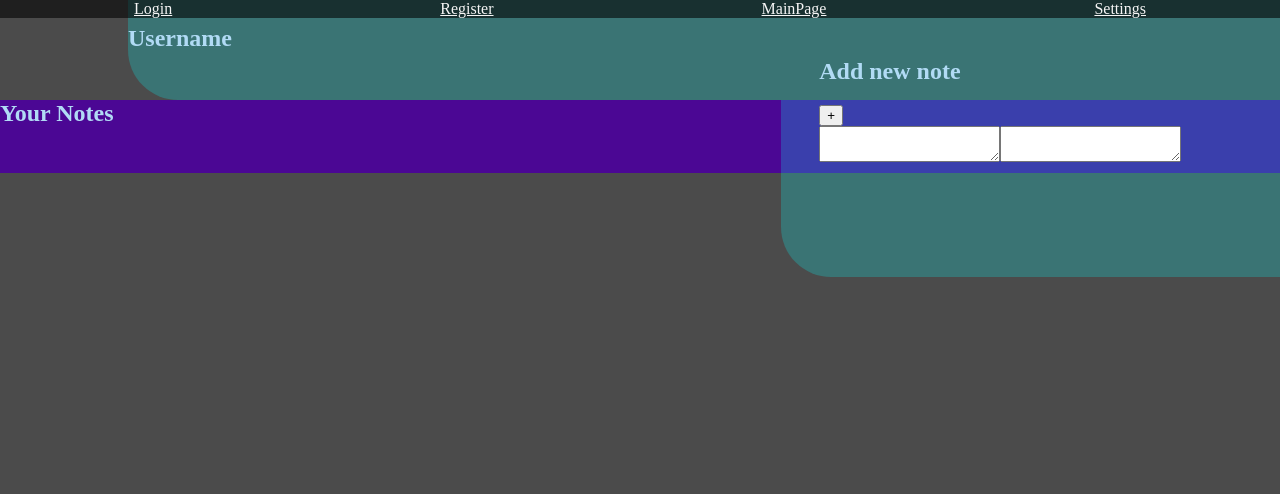
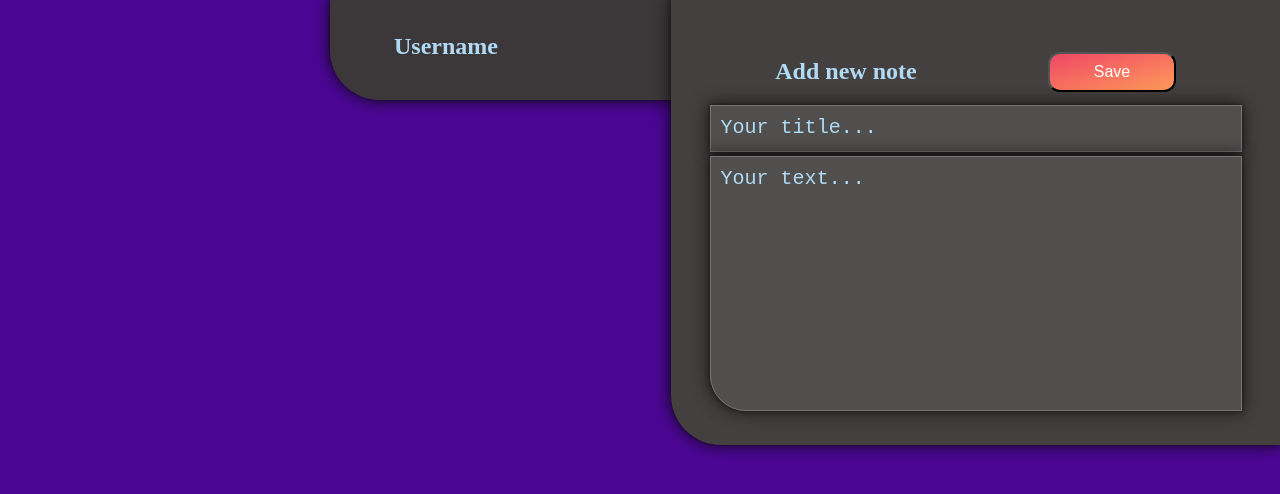
Before and after one commit to sabligeri/DayTranquil, a React (Vite) app in the folder frontend/: page /main in a window 1280 px wide. Shown: the top 494 px of the page. Built offline with nearby package versions, Linux system fonts and the light colour scheme.

Commit message:
add note css designe work

```diff
--- a/frontend/src/App.tsx
+++ b/frontend/src/App.tsx
@@ -8,7 +8,7 @@ function App() {
 
     <div className="root-layout">
       {/* endpoints to: login, register, main page, settings */}
-      <DevelopmentHeadBar/>
+     {/*  <DevelopmentHeadBar/>  */}
       <main>
         <Outlet />
       </main>
--- a/frontend/src/components/note/AddNote.tsx
+++ b/frontend/src/components/note/AddNote.tsx
@@ -1,6 +1,6 @@
 import { useState } from "react";
 
-export default function AddNote() {
+export default function AddNote({reFetchNotes}) {
   const [title, setTitle] = useState("")
   const [text, setText] = useState("")
 
@@ -26,6 +26,7 @@ export default function AddNote() {
 
       const responseData = await response.json();
       console.log(responseData);
+      reFetchNotes()
     } catch (error) {
       console.error('Error fetching data:', error);
     }
@@ -45,12 +46,15 @@ export default function AddNote() {
 
   return (
     <div id="add-note">
-      <div>
+      <div id="add-note-headbar">
         <h2>Add new note</h2>
-        <button onClick={() => handleAddNote()}>+</button>
+        <button onClick={() => handleAddNote()}>Save</button>
       </div>
-      <textarea onChange={(e) => setTitle(e.target.value)}></textarea>
-      <textarea onChange={(e) => setText(e.target.value)}></textarea>
+      <div id="add-note-textarea-container" >
+
+      <textarea id="add-note-textarea-title" onChange={(e) => setTitle(e.target.value)}>Your title...</textarea>
+      <textarea id="add-note-textarea-text" onChange={(e) => setText(e.target.value)}>Your text...</textarea>
+      </div>
     </div>
   );
 }
--- a/frontend/src/components/note/Note.css
+++ b/frontend/src/components/note/Note.css
@@ -1,105 +1,200 @@
-
-
- #note-page{
+#note-page {
   background-color: #4b0794;
   color: #b1dbf5;
- }
+  min-height: 100vh;
+  /* hide scrollbar but allow scrolling */
+  -ms-overflow-style: none; /* for Internet Explorer, Edge */
+  scrollbar-width: none; /* for Firefox */
+  overflow-y: scroll;
+}
 
+::-webkit-scrollbar {
+  display: none; /* for Chrome, Safari, and Opera */
+}
 
-#note-headbar-spacer{
+#note-headbar {
+  height: 1px;
+  width: 100%;
+  position: sticky;
+  background-color: #4b0794;
+  z-index: 1;
+}
+
+#note-headbar-spacer {
   top: 0;
   background-color: rgb(255, 196, 0);
 }
 
-#note-user-name{
-  margin-left: 10%;
+#note-user-name {
+  /* margin-left: 20%; */
+  margin-left: 330px;
+  margin-top: 0;
   padding-top: 25px;
   padding-bottom: 25px;
   height: 50px;
-  margin-top: 0;
-  background-color: rgba(0, 255, 255, 0.227);
+  background-color: #3c3939fc;
   position: fixed;
   top: 0;
   width: 51%;
   z-index: 2;
-  vertical-align: text-top;
   border-radius: 0% 0% 0% 50px;
+  box-shadow: 0 0 0.25rem rgba(0, 0, 0, 0.5),
+    -0.125rem -0.125rem 1rem rgba(9, 9, 9, 0.5),
+    0.125rem 0.125rem 1rem rgba(22, 22, 22, 0.5);
+}
+
+#note-user-name-spacer {
+  margin-top: 1vh;
+  margin-left: 5vw;
+  width: 25px;
+}
+
+#add-note {
+  /* width: 33vw; */
+  /* height: 320px; */
+  width: 532px;
+  height: 368px;
+  background-color: #444040;
+  padding: 3vw;
+  position: fixed;
+  top: 0;
+  z-index: 3;
+  right: 0;
+  border-radius: 0% 0% 0% 50px;
+  box-shadow: 0 0 0.25rem rgba(0, 0, 0, 0.5),
+    -0.125rem -0.125rem 1rem rgba(9, 9, 9, 0.5),
+    0.125rem 0.125rem 1rem rgba(22, 22, 22, 0.5);
+}
+
+#add-note-headbar {
+  display: flex;
+  flex-direction: row;
+  align-items: center;
+  justify-content: space-around;
+}
+
+#add-note-headbar > h2 {
+}
+
+#add-note-headbar > button {
+  min-height: 5vh;
+  width: 10vw;
+  border-radius: 12px;
+  background: linear-gradient(to bottom right, #ef4765, #ff9a5a);
+  color: #ffffff;
+  font-size: 16px;
+}
+
+#add-note-headbar > button:not([disabled]):focus {
+  box-shadow: 0 0 0.25rem rgba(0, 0, 0, 0.5),
+    -0.125rem -0.125rem 1rem rgba(239, 71, 101, 0.5),
+    0.125rem 0.125rem 1rem rgba(255, 154, 90, 0.5);
+}
+
+#add-note-headbar > button:not([disabled]):hover {
+  box-shadow: 0 0 0.25rem rgba(0, 0, 0, 0.5),
+    -0.125rem -0.125rem 1rem rgba(239, 71, 101, 0.5),
+    0.125rem 0.125rem 1rem rgba(255, 154, 90, 0.5);
+}
+
+#add-note-textarea-container{
 
 }
 
-#add-note{
-  background-color: rgba(0, 255, 255, 0.227);
-  padding: 3vw;
-  position: fixed;
-  top: 0;
-  width: 100%;
-  z-index: 3;
-  width: 33%;
-  right: 0;
-  height: 200px;
-  border-radius: 0% 0% 0% 50px;
+#add-note-textarea-title{
+  width: 532px;
+  height: 47px;
+
+  padding: 10px;
+  box-sizing: border-box;
+  color: #b1dbf5;
+  font-size: 20px;
+  background-color:#514e4efc;
+  resize: none;
+  box-shadow: 0 0 0.25rem rgba(0, 0, 0, 0.5),
+  -0.125rem -0.125rem 1rem rgba(9, 9, 9, 0.5),
+  0.125rem 0.125rem 1rem rgba(22, 22, 22, 0.5);
 }
 
-#note-grid{
+#add-note-textarea-text{
+  width: 510px;
+  height: 233px;
+
+  padding: 10px;
+  border-radius: 0 0 0 36px;
+  color: #b1dbf5;
+  font-size: 20px;
+  background-color:#514e4efc;
+  resize: none;
+  box-shadow: 0 0 0.25rem rgba(0, 0, 0, 0.5),
+  -0.125rem -0.125rem 1rem rgba(9, 9, 9, 0.5),
+  0.125rem 0.125rem 1rem rgba(22, 22, 22, 0.5);
+}
+
+#note-grid {
   padding: 1vw;
   display: grid;
-  grid-template-columns: repeat(5, auto );
+  grid-template-columns: repeat(5, auto);
   column-gap: 1vw;
   row-gap: 1vw;
 }
 
-#note{
+#note {
   cursor: pointer;
   background-color: #3c3939fc;
-  width: 18vw;
+  width: 17vw;
   border-radius: 50px;
   height: 20vw;
   position: relative;
-  box-shadow: 0 0 .25rem rgba(0, 0, 0, 0.5), -.125rem -.125rem 1rem rgba(9, 9, 9, 0.5), .125rem .125rem 1rem rgba(22, 22, 22, 0.5);
+  box-shadow: 0 0 0.25rem rgba(0, 0, 0, 0.5),
+    -0.125rem -0.125rem 1rem rgba(9, 9, 9, 0.5),
+    0.125rem 0.125rem 1rem rgba(22, 22, 22, 0.5);
   padding: 10px;
 }
 
 #note:not([disabled]):hover {
-  box-shadow: 0 0 .25rem rgba(0, 0, 0, 0.5), -.125rem -.125rem 2rem rgba(239, 71, 101, 0.5), .125rem .125rem 2rem rgba(255, 154, 90, 0.5);
+  box-shadow: 0 0 0.25rem rgba(0, 0, 0, 0.5),
+    -0.125rem -0.125rem 2rem rgba(239, 71, 101, 0.5),
+    0.125rem 0.125rem 2rem rgba(255, 154, 90, 0.5);
 }
 
 .note-text {
   max-height: 10vw;
   overflow-y: auto;
-  padding: 10px 2vw;;
+  padding: 10px 2vw;
 }
 
-#note>h3{
+#note > h3 {
   padding-left: 2vw;
   padding-right: 2vw;
   margin-bottom: 0;
 }
 
-#note>button{
+#note > button {
   position: absolute;
   bottom: 10px;
   left: 50%;
   transform: translateX(-50%);
   width: 50%;
   border-radius: 12px;
-  background: linear-gradient(to bottom right, #EF4765, #FF9A5A);
-  color: #FFFFFF;
+  background: linear-gradient(to bottom right, #ef4765, #ff9a5a);
+  color: #ffffff;
   font-size: 16px;
   padding: 8px 0;
 }
 
-
-
-
-
-#note>button:not([disabled]):focus {
-  box-shadow: 0 0 .25rem rgba(0, 0, 0, 0.5), -.125rem -.125rem 1rem rgba(239, 71, 101, 0.5), .125rem .125rem 1rem rgba(255, 154, 90, 0.5);
+#note > button:not([disabled]):focus {
+  box-shadow: 0 0 0.25rem rgba(0, 0, 0, 0.5),
+    -0.125rem -0.125rem 1rem rgba(239, 71, 101, 0.5),
+    0.125rem 0.125rem 1rem rgba(255, 154, 90, 0.5);
 }
 
-#note>button:not([disabled]):hover {
-  box-shadow: 0 0 .25rem rgba(0, 0, 0, 0.5), -.125rem -.125rem 1rem rgba(239, 71, 101, 0.5), .125rem .125rem 1rem rgba(255, 154, 90, 0.5);
+#note > button:not([disabled]):hover {
+  box-shadow: 0 0 0.25rem rgba(0, 0, 0, 0.5),
+    -0.125rem -0.125rem 1rem rgba(239, 71, 101, 0.5),
+    0.125rem 0.125rem 1rem rgba(255, 154, 90, 0.5);
 }
 
-#note-list{
-  margin-top: 100px;
+#note-list {
+  margin-top: 7vw;
 }
--- a/frontend/src/components/note/NoteHeadBar.tsx
+++ b/frontend/src/components/note/NoteHeadBar.tsx
@@ -3,17 +3,17 @@ import AddNote from "./AddNote";
 
 
 
-export default function NoteHeadBar(){
+export default function NoteHeadBar({reFetchNotes}){
 
 const [username, setUsername] = useState("Username");
 
   return (
 
     <div id="note-headbar">
-      <h2 id="note-user-name">{username}</h2>
+      <h2 id="note-user-name"><p id="note-user-name-spacer">{username}</p></h2>
 
       <div>
-        <AddNote/>
+        <AddNote reFetchNotes={reFetchNotes}/>
       </div>
     </div>
   )
--- a/frontend/src/components/note/NoteList.tsx
+++ b/frontend/src/components/note/NoteList.tsx
@@ -1,71 +1,16 @@
-import { useEffect, useState } from "react";
 
-export default function NoteList() {
-  const [notes, setNotes] = useState([]);
-  const [userId, setUserId] = useState(4);
+export default function NoteList({del, notes}) {
 
-
-  interface note {
-    created: Date;
-    id: number;
-    text: string;
-    title: string;
-    userId: number;
-  }
-
-  let myNote: note = {
-    created: new Date(),
-    id: 0,
-    text: "",
-    title: "",
-    userId: 0
-  }
-
-
-
-  useEffect(() => {
-    const id = JSON.parse(localStorage.getItem("userId")!);
-    if (id > 0) {
-      setUserId(id);
-      const fetchNotes = async (id:number) => {
-        try {
-          const response = await fetch(`/api/note/${id}/all`);
-          const data = await response.json();
-          data.splice(3, 0, myNote)
-          data.splice(4, 0, myNote)
-          setNotes(data);
-          console.log(data);
-        } catch (error) {
-          console.error("Failed to load notes:", error);
-        }
-      };
-
-      fetchNotes(id);
-    }
-  }, []);
-
-
-  async function handleDeleteNote(noteId: number) {
-    const response = await fetch(`/api/note/${userId}/delete/${noteId}`, {
-      method: "DELETE",
-    });
-
-    if (response.ok) {
-      setNotes(notes.filter((note: note) => note.id !== noteId));
-    } else {
-      console.error("Failed to delete the note.");
-    }
-  }
 
   return (
     <div id="note-list">
-      <h2>Your Notes</h2>
+      {/* <h2>Your Notes</h2> */}
       <div id="note-grid">
-        {notes.map((note: note) => (
-          <div id="note" key={note.id}>
+        {notes.map((note: note, index) => (
+          <div id="note" key={index}>
             <h3>{note.title}</h3>
-            <h3 className="note-text" >{note.text}</h3>
-            <button onClick={() => handleDeleteNote(note.id)}>Delete</button>
+            <h3 className="note-text">{note.text}</h3>
+            <button onClick={() => del(note.id)}>Delete</button>
           </div>
         ))}
       </div>
--- a/frontend/src/components/note/NotePage.tsx
+++ b/frontend/src/components/note/NotePage.tsx
@@ -1,13 +1,69 @@
 import NoteHeadBar from "./NoteHeadBar";
 import NoteList from "./NoteList";
 import "./Note.css";
+import { useEffect, useState } from "react";
 
 
 export default function NotePage(){
+
+  const [notes, setNotes] = useState([]);
+  const [userId, setUserId] = useState(4);
+
+  interface note {
+    created: Date;
+    id: number;
+    text: string;
+    title: string;
+    userId: number;
+  }
+
+  const emptyNote: note = {
+    created: new Date(),
+    id: 0,
+    text: "",
+    title: "",
+    userId: 0,
+  };
+
+  useEffect(() => {
+    const userId = JSON.parse(localStorage.getItem("userId")!);
+    if (userId > 0) {
+      setUserId(userId);
+      fetchNotes();
+    }
+  }, []);
+
+  async function fetchNotes() {
+    try {
+      const response = await fetch(`/api/note/${userId}/all`);
+      const data = await response.json();
+      if (data.length >= 3) {
+        data.splice(3, 0, emptyNote);
+        data.splice(3, 0, emptyNote);
+      }
+      setNotes(data);
+
+    } catch (error) {
+      console.error("Failed to load notes:", error);
+    }
+  }
+
+  async function handleDeleteNote(noteId: number) {
+    const response = await fetch(`/api/note/${userId}/delete/${noteId}`, {
+      method: "DELETE",
+    });
+
+    if (response.ok) {
+      fetchNotes();
+    } else {
+      console.error("Failed to delete the note.");
+    }
+  }
+
   return(
     <div id="note-page">
-      <NoteHeadBar/>
-      <NoteList/>
+      <NoteHeadBar reFetchNotes={fetchNotes}/>
+      <NoteList del={handleDeleteNote} notes={notes}/>
     </div>
   )
 }
--- a/frontend/src/index.css
+++ b/frontend/src/index.css
@@ -1,14 +1,11 @@
-body{
+body {
   margin: 0;
   padding: 0;
   background-color: rgb(75, 75, 75);
   color: whitesmoke;
-  ::-webkit-scrollbar{
-    display: none;
-  }
 }
 
-#development-header{
+#development-header {
   background-color: rgba(0, 0, 0, 0.59);
   position: absolute;
   top: 0;
@@ -18,11 +15,9 @@ body{
   z-index: 100;
 }
 
-#development-header > a{
+#development-header > a {
   color: whitesmoke;
 }
-
-
 
 /* :root {
   font-family: Inter, system-ui, Avenir, Helvetica, Arial, sans-serif;
```
